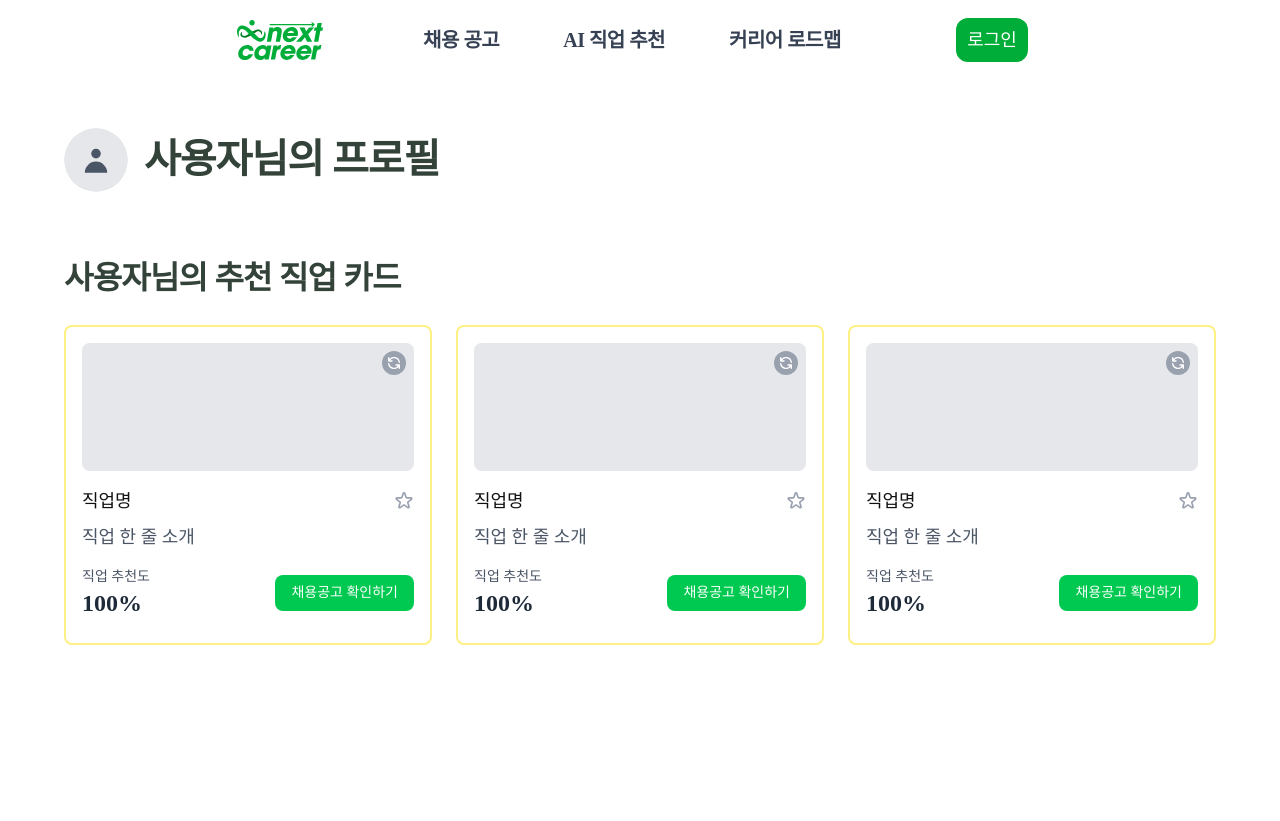
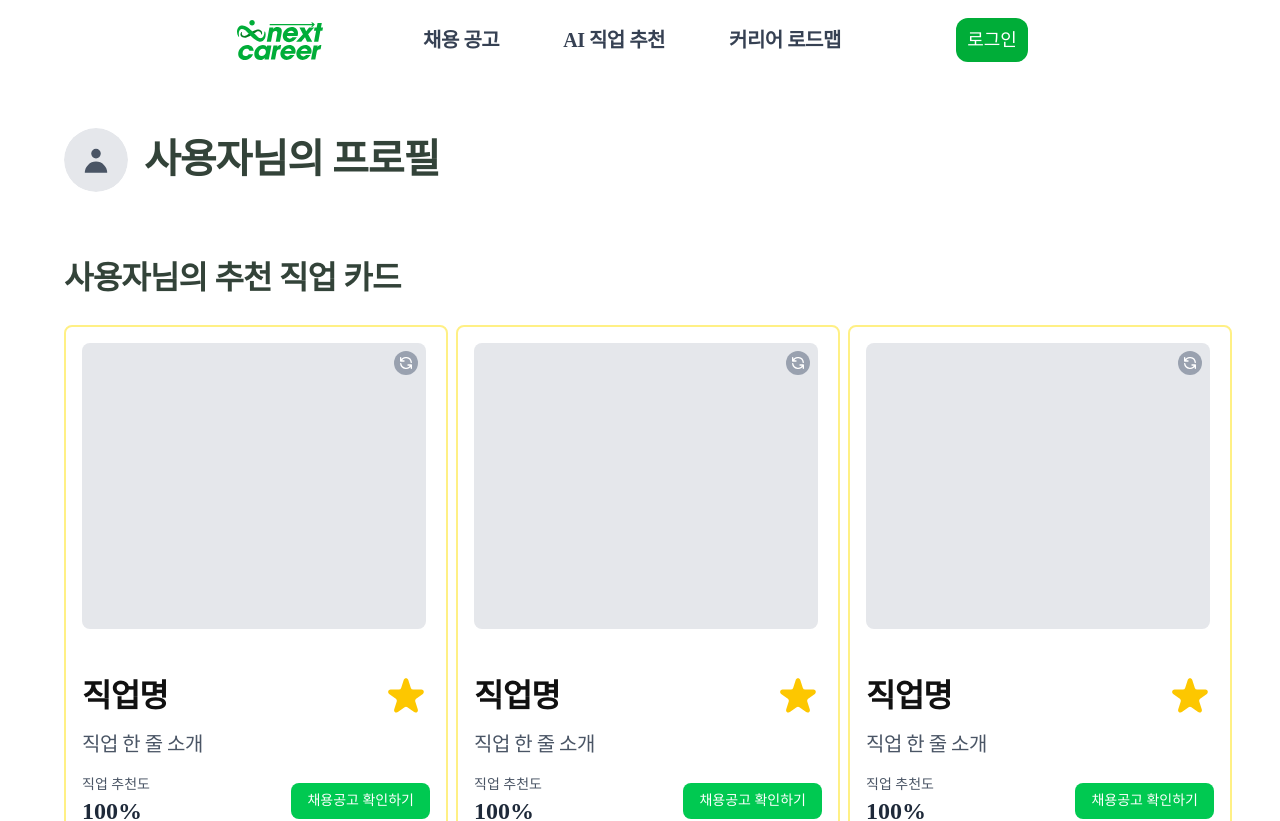
Before and after one commit to seyun31/2025_SEASONTHON_TEAM_42_FE, a Next.js app: page /my in a window 1280 px wide. Shown: the top 821 px of the page. Before the commit the page ends 800 px from the top, so only its background shows below. Built offline with nearby package versions, Linux system fonts and the light colour scheme; a web font is replaced by a local one.

Commit message:
feat(component) : flip card 앞면 퍼블리싱

```diff
--- a/src/app/my/page.tsx
+++ b/src/app/my/page.tsx
@@ -70,9 +70,9 @@ export default function My() {
             {userData?.name || '사용자'}님의 추천 직업 카드
           </h3>
 
-          <div className="grid grid-cols-1 md:grid-cols-3 gap-6">
+          <div className="grid grid-cols-1 md:grid-cols-3 gap-6 ">
             {/* 직업 추천 카드 1 */}
-            <div className="h-80">
+            <div className="h-[595px]">
               <FlipCard
                 jobTitle="직업명"
                 jobDescription="직업 한 줄 소개"
--- a/src/components/card-component/FlipCard.tsx
+++ b/src/components/card-component/FlipCard.tsx
@@ -1,6 +1,8 @@
 'use client';
 
 import { useState } from 'react';
+import { HiStar } from 'react-icons/hi';
+import { PiStarThin } from 'react-icons/pi';
 
 interface FlipCardProps {
   jobTitle: string;
@@ -36,13 +38,22 @@ export default function FlipCard({
   onJobPostingClick,
 }: FlipCardProps) {
   const [isFlipped, setIsFlipped] = useState(false);
+  const [isScrap, setIsScrap] = useState(false);
 
   const handleCardClick = () => {
     setIsFlipped(!isFlipped);
   };
 
+  const handleToggleScrap = () => {
+    setIsScrap(!isScrap);
+  };
+
   return (
-    <div className="relative w-full h-full" onClick={handleCardClick}>
+    <div
+      className="relative "
+      style={{ width: '384px', height: '595px', flexShrink: 0 }}
+      onClick={handleCardClick}
+    >
       <div
         className={`relative w-full h-full transition-transform duration-700 transform-style-preserve-3d cursor-pointer ${
           isFlipped ? 'rotate-y-180' : ''
@@ -54,7 +65,7 @@ export default function FlipCard({
           className="absolute inset-0 w-full h-full backface-hidden border-2 border-yellow-200 rounded-lg p-4 bg-white"
           style={{ backfaceVisibility: 'hidden' }}
         >
-          <div className="w-full h-32 bg-gray-200 rounded-lg mb-4 relative">
+          <div className="w-[344px] h-[286px] bg-gray-200 rounded-lg mb-11 relative">
             <div className="absolute top-2 right-2 w-6 h-6 bg-gray-400 rounded-full flex items-center justify-center">
               <svg
                 className="w-4 h-4 text-white"
@@ -72,22 +83,22 @@ export default function FlipCard({
             </div>
           </div>
           <div className="flex items-center justify-between mb-2">
-            <span className="text-lg font-medium">{jobTitle}</span>
-            <svg
-              className="w-5 h-5 text-gray-400"
-              fill="none"
-              stroke="currentColor"
-              viewBox="0 0 24 24"
+            <span className="text-title-large">{jobTitle}</span>
+            <button
+              onClick={(e) => {
+                e.stopPropagation();
+                handleToggleScrap();
+              }}
+              className={`text-5xl transition-all duration-300 hover:scale-110 ${
+                isScrap ? 'text-gray-300' : 'text-yellow-400'
+              }`}
             >
-              <path
-                strokeLinecap="round"
-                strokeLinejoin="round"
-                strokeWidth={2}
-                d="M11.049 2.927c.3-.921 1.603-.921 1.902 0l1.519 4.674a1 1 0 00.95.69h4.915c.969 0 1.371 1.24.588 1.81l-3.976 2.888a1 1 0 00-.363 1.118l1.518 4.674c.3.922-.755 1.688-1.538 1.118l-3.976-2.888a1 1 0 00-1.176 0l-3.976 2.888c-.783.57-1.838-.197-1.538-1.118l1.518-4.674a1 1 0 00-.363-1.118l-3.976-2.888c-.784-.57-.38-1.81.588-1.81h4.914a1 1 0 00.951-.69l1.519-4.674z"
-              />
-            </svg>
+              {isScrap ? <PiStarThin /> : <HiStar />}
+            </button>
           </div>
-          <p className="text-gray-600 mb-4">{jobDescription}</p>
+          <p className="text-gray-600 mb-4 text-body-large-medium">
+            {jobDescription}
+          </p>
           <div className="flex items-center justify-between">
             <div>
               <p className="text-sm text-gray-600">직업 추천도</p>
@@ -116,19 +127,17 @@ export default function FlipCard({
             <h4 className="text-lg font-medium">
               {userName}님과의 직업 적합성
             </h4>
-            <svg
-              className="w-5 h-5 text-gray-400"
-              fill="none"
-              stroke="currentColor"
-              viewBox="0 0 24 24"
+            <button
+              onClick={(e) => {
+                e.stopPropagation();
+                handleToggleScrap();
+              }}
+              className={`text-5xl transition-all duration-300 hover:scale-110 ${
+                isScrap ? 'text-gray-300' : 'text-yellow-400'
+              }`}
             >
-              <path
-                strokeLinecap="round"
-                strokeLinejoin="round"
-                strokeWidth={2}
-                d="M11.049 2.927c.3-.921 1.603-.921 1.902 0l1.519 4.674a1 1 0 00.95.69h4.915c.969 0 1.371 1.24.588 1.81l-3.976 2.888a1 1 0 00-.363 1.118l1.518 4.674c.3.922-.755 1.688-1.538 1.118l-3.976-2.888a1 1 0 00-1.176 0l-3.976 2.888c-.783.57-1.838-.197-1.538-1.118l1.518-4.674a1 1 0 00-.363-1.118l-3.976-2.888c-.784-.57-.38-1.81.588-1.81h4.914a1 1 0 00.951-.69l1.519-4.674z"
-              />
-            </svg>
+              {isScrap ? <PiStarThin /> : <HiStar />}
+            </button>
           </div>
 
           {/* 강점 섹션 */}
```
